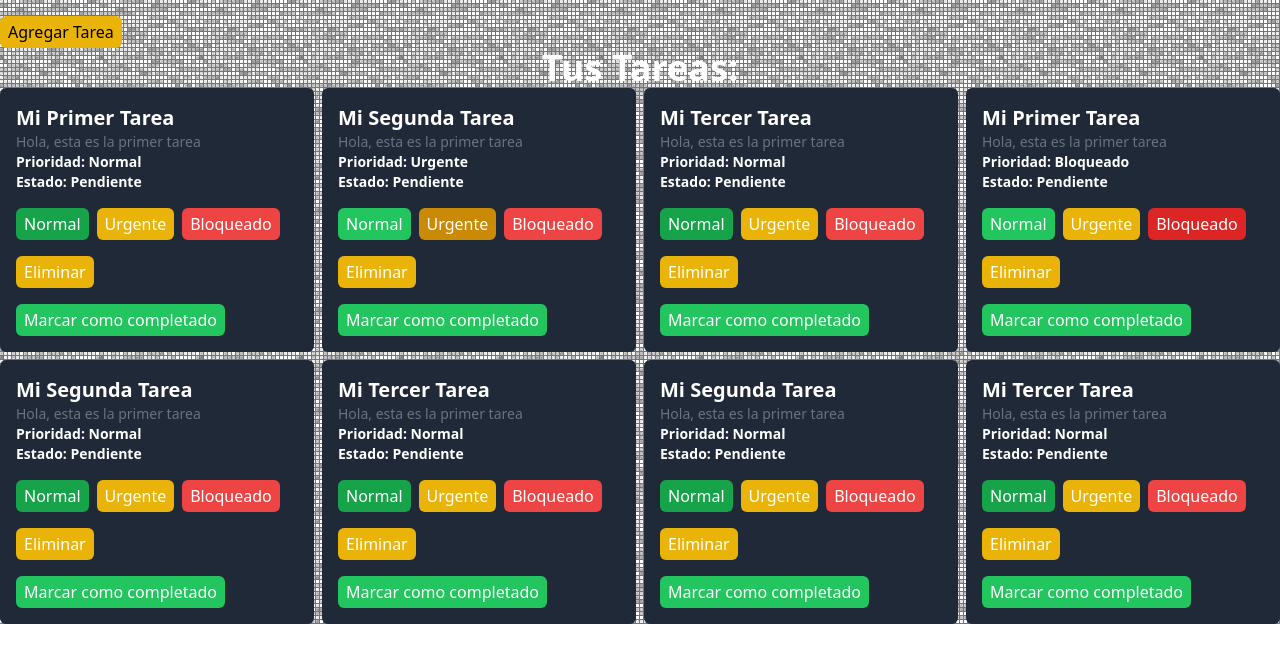
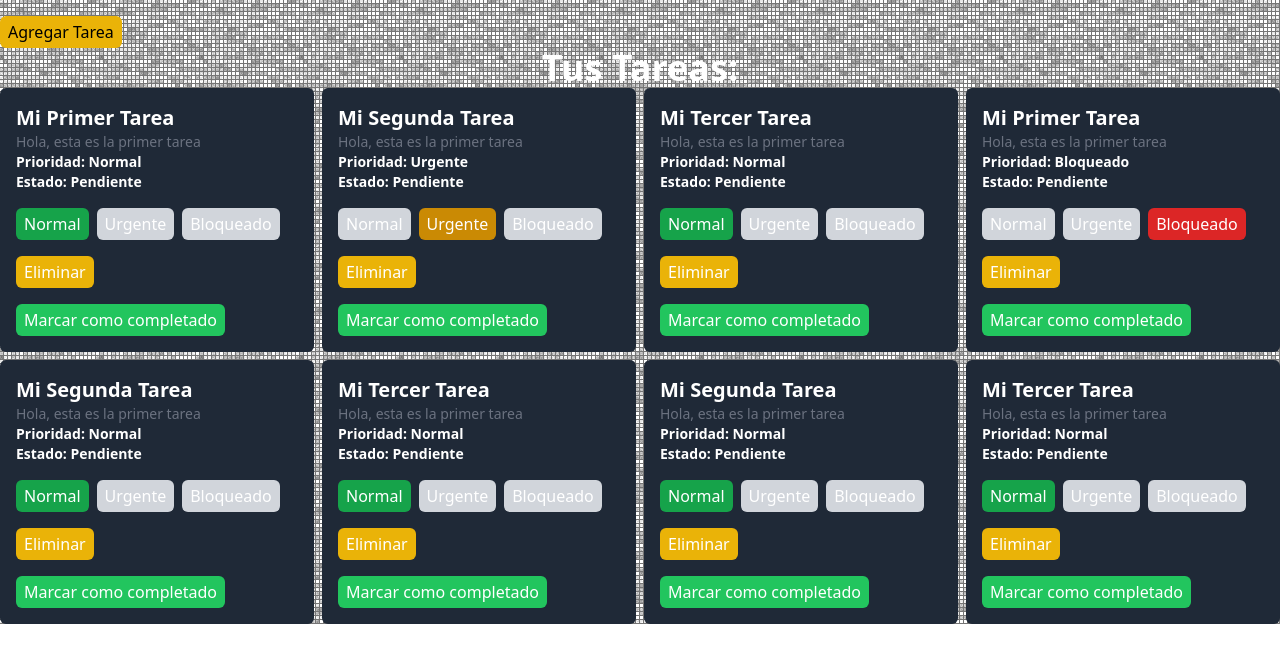
Before and after one commit to EmilceAide/task, a React (Vite) app: page / in a window 1280 px wide. Shown: the top 662 px of the page. Built offline with nearby package versions, Linux system fonts and the light colour scheme.

Commit message:
button lestyle was added to the buttons (level buttons)

```diff
--- a/src/components/TaskCard.jsx
+++ b/src/components/TaskCard.jsx
@@ -25,28 +25,33 @@ function TaskCard({ task }) {
       <p className="text-sm font-bold capitalize">
         Estado: {task.completed ? "Completado" : "Pendiente"}{" "}
       </p>
-
       <div>
         <Button
-          styleBtn={`bg-green-500 p-2 py-1 rounded-md mt-4 mr-2 hover:bg-green-600 ${
-            task.level === LEVELS.NORMAL ? "bg-green-600" : "bg-gray-300"
+          styleBtn={`p-2 py-1 rounded-md mt-4 mr-2  ${
+            task.level === LEVELS.NORMAL
+              ? "bg-green-600 hover:bg-green-300"
+              : "bg-gray-300 hover:bg-gray-500"
           }`}
           clickBtn={() => handleLevelChange(LEVELS.NORMAL)}
         >
-          {" "}
           Normal
         </Button>
+
         <Button
-          styleBtn={`bg-yellow-500 p-2 py-1 rounded-md mt-4 mr-2 hover:bg-yellow-600 ${
-            task.level === LEVELS.URGENT ? "bg-yellow-600" : "bg-gray-300"
+          styleBtn={`p-2 py-1 rounded-md mt-4 mr-2  ${
+            task.level === LEVELS.URGENT
+              ? "bg-yellow-600 hover:bg-yellow-600"
+              : "bg-gray-300 hover:bg-gray-600"
           }`}
           clickBtn={() => handleLevelChange(LEVELS.URGENT)}
         >
           Urgente
         </Button>
         <Button
-          styleBtn={`bg-red-500 p-2 py-1 rounded-md mt-4 hover:bg-red-600 ${
-            task.level === LEVELS.BLOCKING ? "bg-red-600" : "bg-gray-300"
+          styleBtn={`p-2 py-1 rounded-md mt-4  ${
+            task.level === LEVELS.BLOCKING
+              ? "bg-red-600 hover:bg-red-600"
+              : "bg-gray-300 hover:bg-gray-600"
           }`}
           clickBtn={() => handleLevelChange(LEVELS.BLOCKING)}
         >
@@ -60,12 +65,13 @@ function TaskCard({ task }) {
         Eliminar
       </Button>
       <Button
-          styleBtn={"bg-green-500 p-2 py-1 rounded-md mt-4 hover:bg-green-600 mr-2"}
+        styleBtn={
+          "bg-green-500 p-2 py-1 rounded-md mt-4 hover:bg-green-600 mr-2"
+        }
         clickBtn={handleEdit}
       >
         Marcar como completado
       </Button>
-
     </div>
   );
 }
```
Lines whose indentation alone changed are shown as unchanged.
